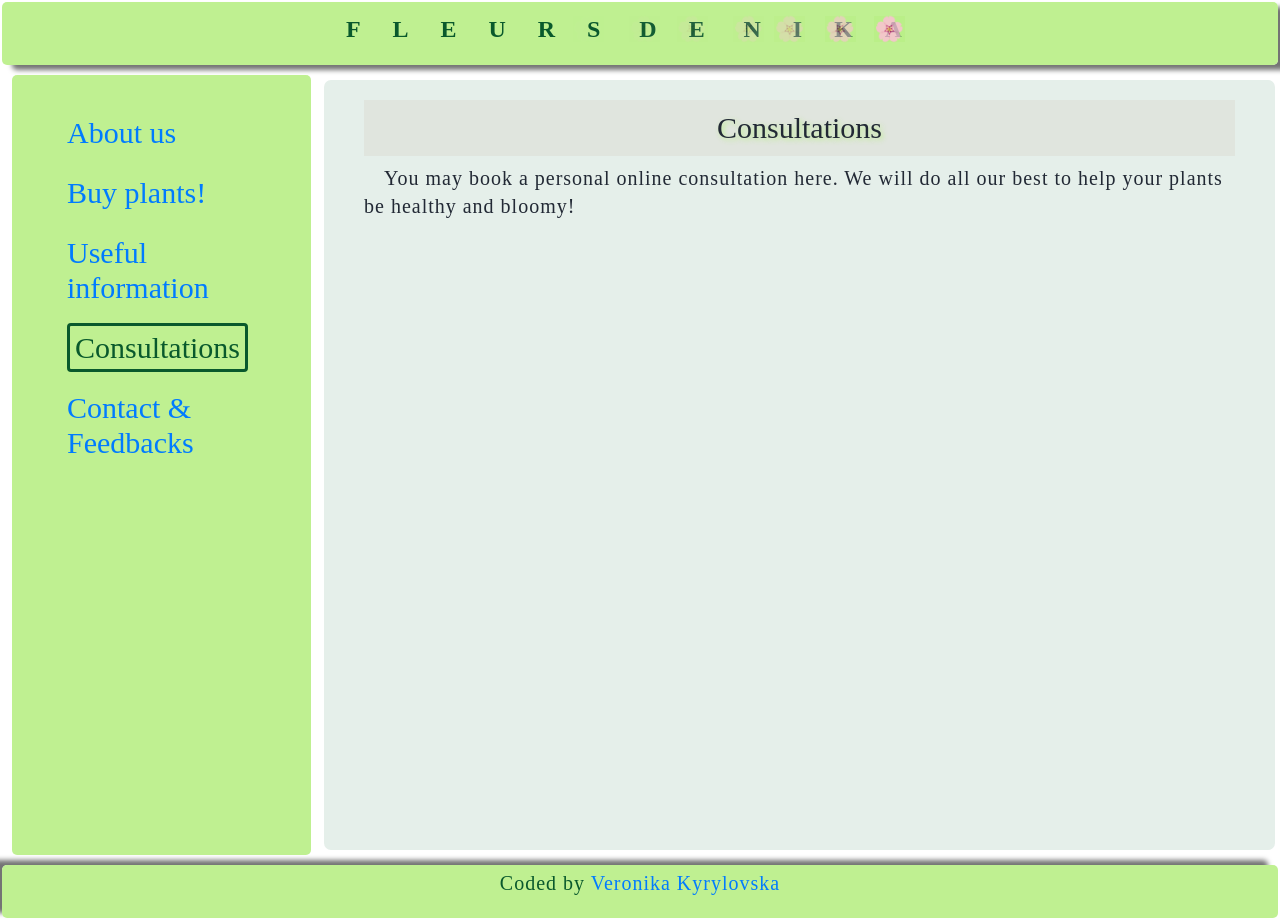
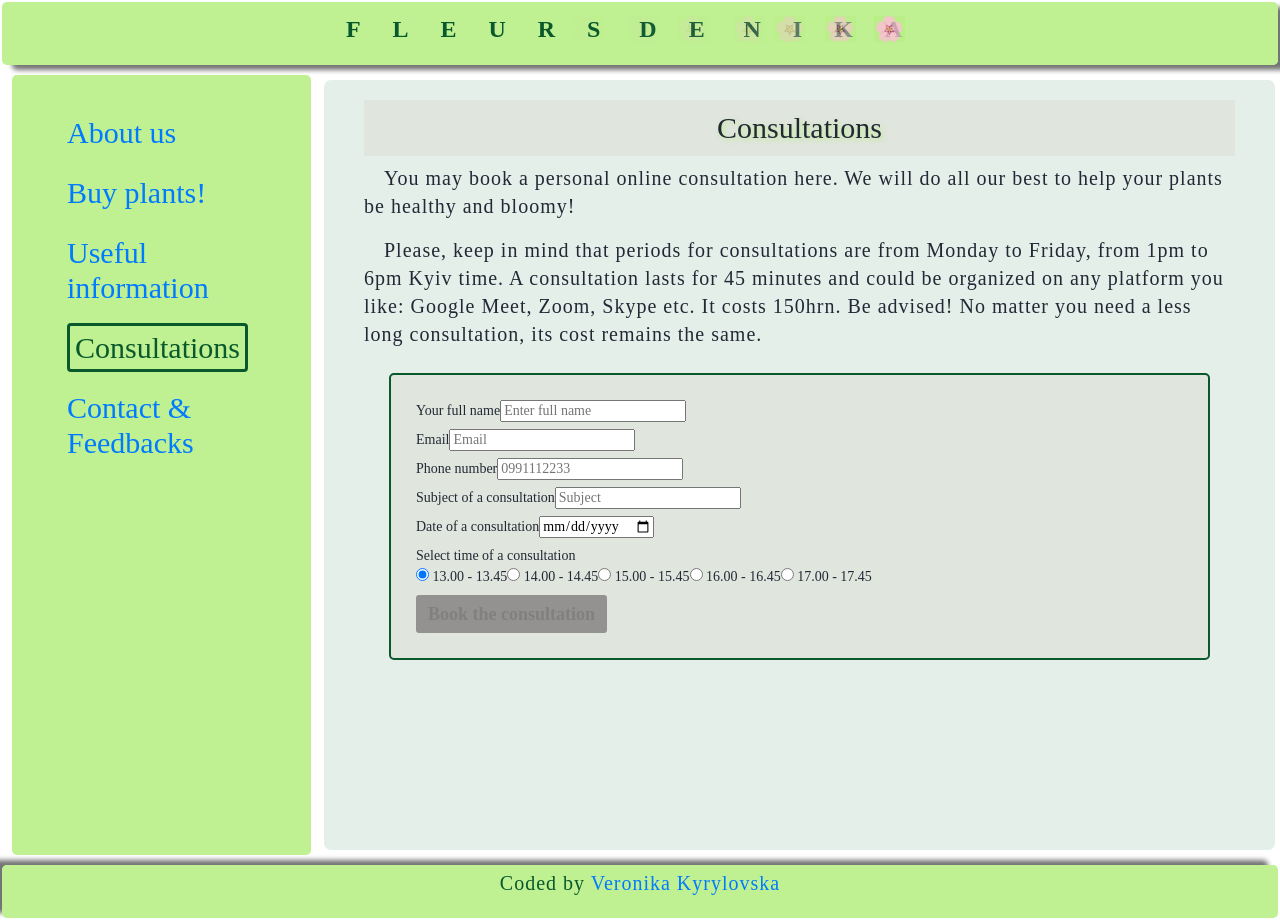
Before and after one commit to Veronika-Kyr/shop-app, a React (Vite) app: page /consultation in a window 1280 px wide. Built offline with nearby package versions, Linux system fonts and the light colour scheme.

Commit message:
Set up consultation booking form

```diff
--- /dev/null
+++ b/src/assets/styles/consultation.css
@@ -0,0 +1,8 @@
+.consultationBookContent {
+    margin: 25px;
+    padding: 25px;
+    border: 2px solid rgb(9, 89, 44);
+    border-radius: 5px;
+
+    background: rgb(224, 229, 222);
+}
--- a/src/assets/styles/contact.css
+++ b/src/assets/styles/contact.css
@@ -101,3 +101,11 @@
     background: white;
     font-size: 15px;
 }
+
+.hr {
+    margin-top: 10px;
+    border: 2px solid rgba(27, 19, 19, 0.5);
+    background: gray;
+    height: 2px;
+    width: 800px;
+}
--- a/src/components/About.jsx
+++ b/src/components/About.jsx
@@ -18,7 +18,7 @@ export default function About() {
             </div>
 
             <p className='about-content-text'>
-                The main impulse of creating my plant shop was dieing of the huge part of my plant collection because of wqr. Some of my partially survived orchids began to give me their orchid kid to continue their living. So, I had pretty big quantity of similar smal plants and they gave the idea of such a shop. A small home-scale plant shop in memory of my beloved plants, my hobby.
+                The main impulse of creating my plant shop was dieing of the huge part of my plant collection because of war. Some of my partially survived orchids began to give me their orchid kids to continue their living. So, I had pretty big quantity of similar small plants and they gave the idea of such a shop. A small home-scale plant shop in memory of my beloved plants, my hobby.
             </p>
         </div>
     )
--- a/src/components/Advice.jsx
+++ b/src/components/Advice.jsx
@@ -6,10 +6,31 @@ export default function Advice() {
 
     return (
         <div className='header-content'>
-            <h2 className='header-content-head'> How to care for orchids</h2>
-            <p className='header-content-text'>Orchids have a reputation for being tough-to-grow houseplants. Sure, they may require specialized potting mix and a precise amount of water to thrive, but this large, diverse group of plants includes many species that are easy to grow indoors. And in return for your careful efforts, they'll reward you with their elegant-looking flowers for years to come.
+            <div>
+                <h2 className='header-content-head'> How to care for orchids</h2>
+                <p className='header-content-text'>Orchids have a reputation for being tough-to-grow houseplants. Sure, they may require specialized potting mix and a precise amount of water to thrive, but this large, diverse group of plants includes many species that are easy to grow indoors. And in return for your careful efforts, they'll reward you with their elegant-looking flowers for years to come.
 
-                To help you gain confidence in orchid care, we rounded up some of our best tips for keeping them happy and healthy, including how to water orchids, how to fertilize them, and what potting mix gets you the best results.</p>
+                    To help you gain confidence in orchid care, we rounded up some of our best tips for keeping them happy and healthy, including how to water orchids, how to fertilize them, and what potting mix gets you the best results.</p>
+            </div>
+            <div>
+                <h2 className='header-content-head'> How to care for cacti</h2>
+                <p className='header-content-text'>Here's what you need to know:
+
+                    Watering infrequently. They’re a desert plant, so dry soil suits them just fine.
+                    Keeping your plant in a bright, sunny spot.
+                    Treating it to a cactus specific fertiliser in the warmer months.
+                    Popping your cactus in a stylish pot that shows off its cool silhouette. </p>
+            </div>
+            <div>
+                <h2 className='header-content-head'> How to care for violets</h2>
+                <p className='header-content-text'>Many varieties prefer warm conditions (65°F/18°C or warmer) though some are more tolerant of cooler conditions. In any case, keep them away from drafty windows in winter. Plants should be shifted to larger pots as they grow, but keeping African violets slightly root-bound can encourage them to bloom.</p>
+            </div>
+            <div>
+                <h2 className='header-content-head'> How to care for succulents</h2>
+                <p className='header-content-text'>Succulents are a diverse group of plants with thick, fleshy leaves and stems that store water. The majority of succulents are native to hot, arid climates, but with the right care, they can be grown almost anywhere.
+
+                    Succulents are generally easy to care for (they're the ultimate "set it and forget it" of houseplants), but they still have specific requirements that need to be met in order to thrive. Below, learn all the fundamentals of succulent care to ensure your plants stay healthy, plump, and picture perfect.</p>
+            </div>
         </div>
     )
 }
--- a/src/components/Consultation.jsx
+++ b/src/components/Consultation.jsx
@@ -1,5 +1,5 @@
-import React from 'react';
-import '../assets/styles/mainInfo.css'
+import React, { useState, useEffect } from 'react';
+import '../assets/styles/consultation.css'
 
 
 export default function Consultation() {
@@ -8,6 +8,40 @@ export default function Consultation() {
         <div className='header-content'>
             <h2 className='header-content-head'> Consultations</h2>
             <p className='header-content-text'>You may book a personal online consultation here. We will do all our best to help your plants be healthy and bloomy!</p>
+            <p className='header-content-text'>Please, keep in mind that periods for consultations are from Monday to Friday, from 1pm to 6pm Kyiv time. A consultation lasts for 45 minutes and could be organized on any platform you like: Google Meet, Zoom, Skype etc. It costs 150hrn. Be advised! No matter you need a less long consultation, its cost remains the same.</p>
+            <div className='consultationBookContent'>
+                <form className='consultationForm'>
+                    <div className="form-items"> <label htmlFor="fullname"> Your full name </label>
+                        <input id="fullname" /* className={fullnameclassName} type="text" onChange={handleFullName}*/ placeholder='Enter full name' />
+                    </div>
+
+                    <div className="form-items"> <label htmlFor="email"> Email</label>
+                        <input id="email" type="email" /* className={emailclassName} onChange={handleEmail}*/ placeholder='Email' />
+                    </div>
+                    <div className="form-items">  <label htmlFor="phone"> Phone number</label>
+                        <input id="phone" type="tel" /* className={phoneNumberclassName} onChange={handlephoneNumber}*/ placeholder='0991112233' pattern="[0-9]{10}" />
+                    </div>
+                    <div className="form-items"> <label htmlFor="subject"> Subject of a consultation</label>
+                        <input id="subject" /* className={subjectclassName} type="text" onChange={handleSubject}*/ placeholder='Subject' />
+                    </div>
+                    <div className="form-items"> <label htmlFor="date">
+                        { /*errorStart ? <span className="errorStart"> Start date should be within 15 further days</span> : */} <span> Date of a consultation</span>
+                    </label>
+                        <input id="date" type="date" /* onChange={handleStartDate}*/ placeholder='Select date' />
+                    </div>
+                    <div className="choice">
+                        <div>Select time of a consultation</div>
+                        <div>
+                            <label className="time"> <input defaultChecked type="radio" name="group1" value="13.00 - 13.45" /*onChange={(event) => { setStoodge({ stoodge: event.target.value }) }}*/ /> 13.00 - 13.45</label>
+                            <label className="time"> <input type="radio" name="group1" value="14.00 - 14.45" /*onChange={(event) => { setStoodge({ stoodge: event.target.value }) }}*/ /> 14.00 - 14.45</label>
+                            <label className="time"> <input type="radio" name="group1" value="15.00 - 15.45" /*onChange={(event) => { setStoodge({ stoodge: event.target.value }) }}*/ /> 15.00 - 15.45</label>
+                            <label className="time"> <input type="radio" name="group1" value="16.00 - 16.45" /*onChange={(event) => { setStoodge({ stoodge: event.target.value }) }}*/ /> 16.00 - 16.45</label>
+                            <label className="time"> <input type="radio" name="group1" value="17.00 - 17.45" /*onChange={(event) => { setStoodge({ stoodge: event.target.value }) }}*/ /> 17.00 - 17.45</label>
+                        </div> </div>
+                    <button className="btnFeedback" type="submit" disabled  /*onClick={(e) => { e.preventDefault(); setclickedSubBTN(true); }}*/>Book the consultation</button>
+                </form>
+            </div>
+
         </div>
     )
 }
--- a/src/components/Contact.jsx
+++ b/src/components/Contact.jsx
@@ -82,6 +82,7 @@ export default function Contact() {
 
                             <p className='userFullName'>{feedback.fullName}</p>
                             <div className='textFeedback'> {feedback.feedback}</div>
+                            <hr></hr>
                         </div>
                     )
                 })
```
